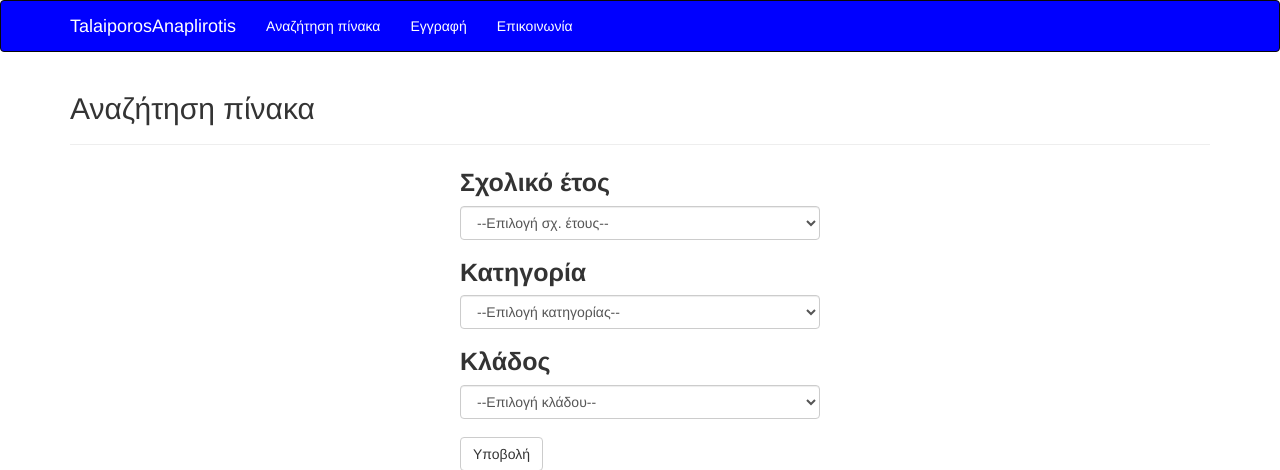
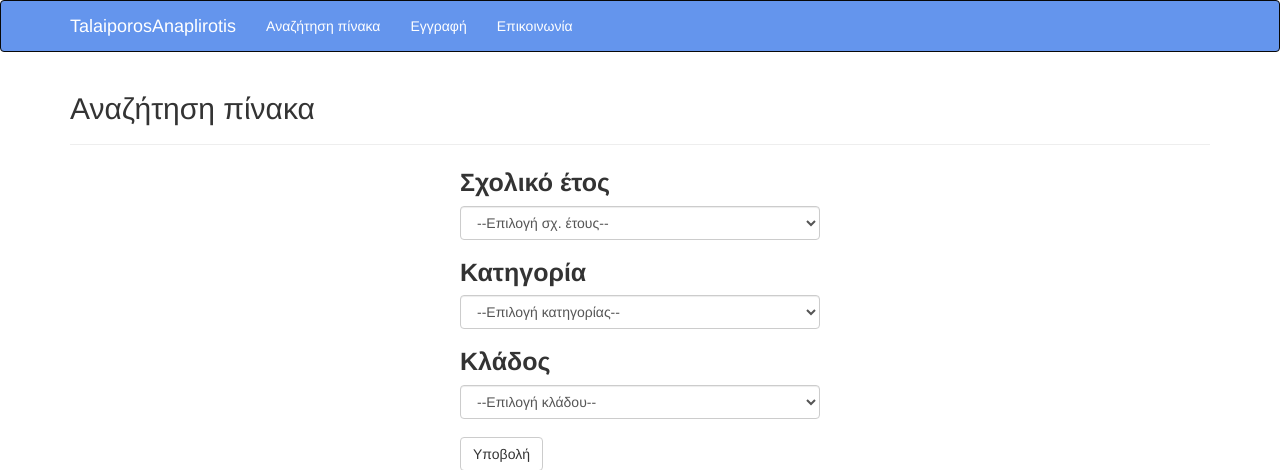
Before and after one commit to fkaralis/talaiporosanaplirotis, a Flask app: page / in a window 1280 px wide. Shown: the top 470 px of the page. Run offline with Flask 2, Linux system fonts and the light colour scheme; data that the repository does not hold is empty; parts of the project's set-up code (start-up, migrations or seed data) failed here and were passed over; some libraries are stand-ins or nearby versions.

Commit message:
chnge top bar color

```diff
--- a/app/static/custom.css
+++ b/app/static/custom.css
@@ -12,7 +12,7 @@
 }
 
 .navbar-inverse {
-  background-color: blue;
+  background-color: #6495ED;
 }
 
 .navbar-inverse .container a {
@@ -25,5 +25,5 @@
 
 
 .navbar-inverse .container .navbar-toggle {
-  background-color: blue;
+  background-color: #6495ED;
 }
```
